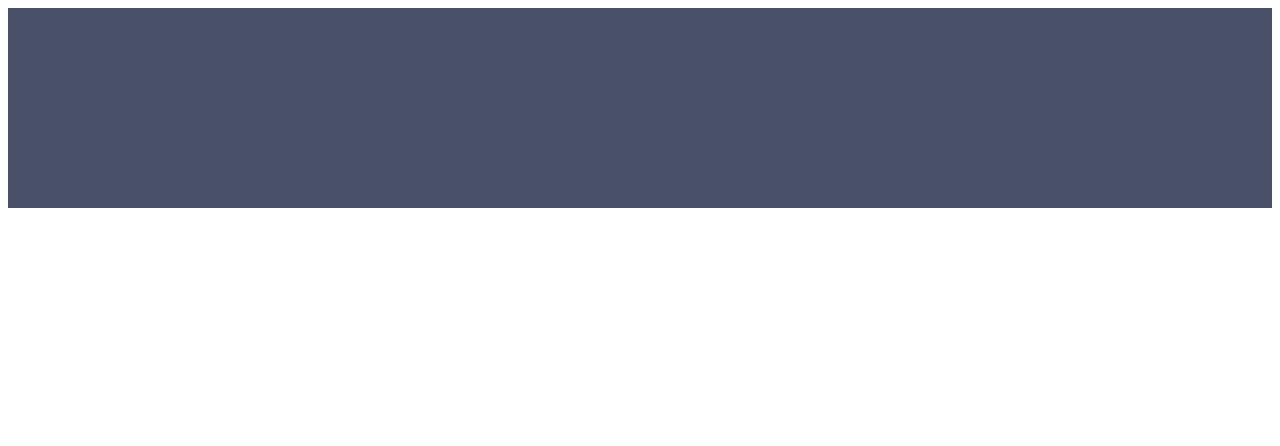
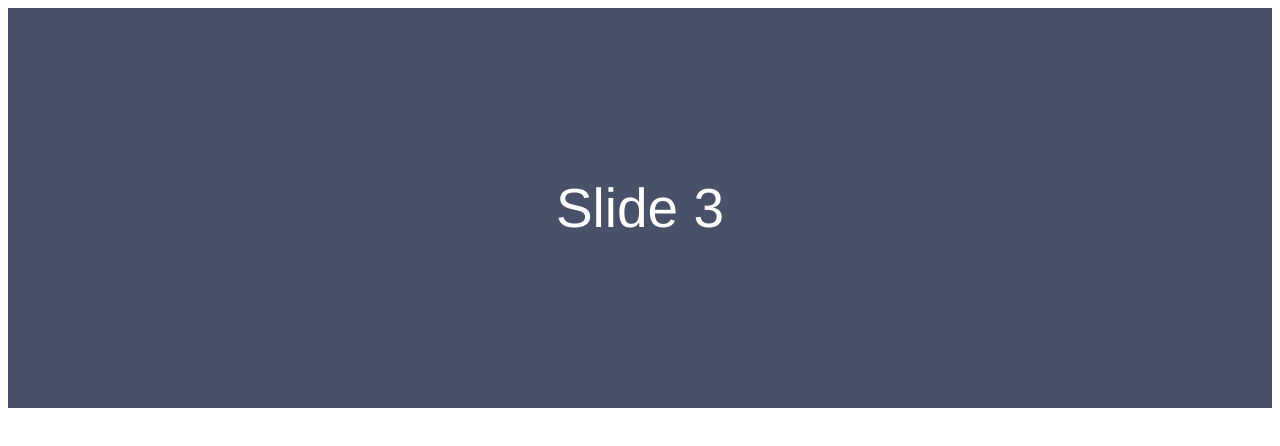
Before and after one commit to amitkhonde/Carousel, a plain HTML site: page index.html in a window 1280 px wide. Drawn offline with Linux system fonts and the light colour scheme.

Commit message:
Changed css and added heading paragraphs

```diff
--- a/index.html
+++ b/index.html
@@ -11,8 +11,18 @@
 
 		.slides div {
 			min-width: 100%;
-        height: 200px;
+			height: 400px;
 			transition: 1s;
+			display: flex;
+			justify-content: center;
+			align-items: center;
+		}
+
+		.slides div p {
+			font-size: 55px;
+			color: white;
+			text-align: center;
+			font-family: Helvetica Neue,Helvetica,Arial,sans-serif;
 		}
 
 		.first {
@@ -39,16 +49,16 @@
 	<body>
 		<div class="slides">
 			<div class="slide first">
-
+				<p>Slide 1</p>
 			</div>
 			<div class="slide second">
-
+				<p>Slide 2</p>
 			</div>
 			<div class="slide third">
-
+				<p>Slide 3</p>
 			</div>
 			<div class="slide fourth">
-
+				<p>Slide 4</p>
 			</div>
 		</div>
 
--- a/index.js
+++ b/index.js
@@ -6,6 +6,7 @@ window.setInterval(() => {
 		for(var i = 0; i < slides.length; i++) {
 			slides[i].classList.remove("current-slide");
 		}
+
 		currentSlide = 0;
 	} else {
 		slides[currentSlide].classList.add("current-slide");
```
Lines whose indentation alone changed are shown as unchanged.
